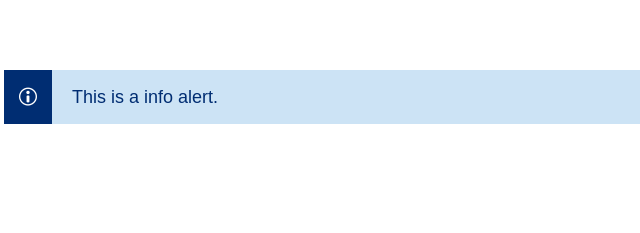
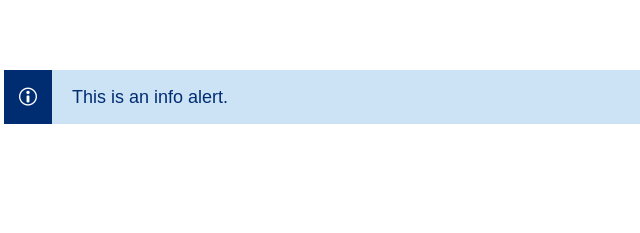
Before and after one commit to himedlooff/cf-alerts, a website: page demo/index.html in a window 1280 px wide. Shown: the part 313-546 px from the top of the page, 0-640 px from the left. Drawn offline with Linux system fonts and the light colour scheme; a web font is replaced by a local one.

Commit message:
Fixes typo.

```diff
--- a/demo/index.html
+++ b/demo/index.html
@@ -37,7 +37,7 @@
         <div>
 <div class="alert alert__info" role="alert">
     <span class="alert_icon cf-icon cf-icon-information"></span>
-    This is a info alert.
+    This is an info alert.
 </div>
 </div><br>
       </div>
--- a/src/cf-alerts.less
+++ b/src/cf-alerts.less
@@ -27,7 +27,7 @@
       markup: |
         <div class="alert alert__info" role="alert">
             <span class="alert_icon cf-icon cf-icon-information"></span>
-            This is a info alert.
+            This is an info alert.
         </div>
       codenotes:
         - .alert.alert__info
```
Also changed, not shown: docs/index.html (+3 -3 lines), demo/static/css/main.css, docs/static/css/main.css.
